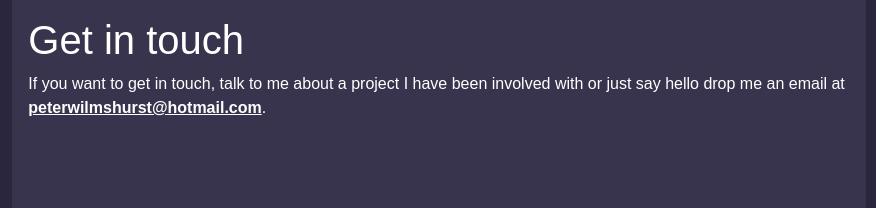
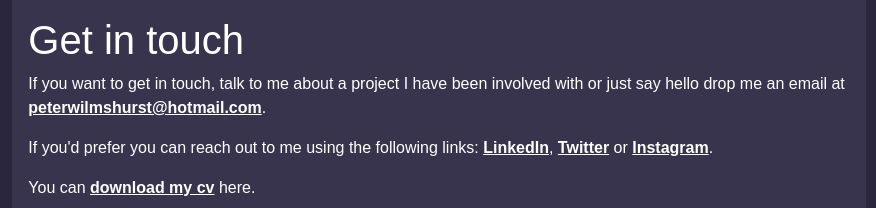
Before and after one commit to peterwilmshurst/pw_legacy, a website: page src/contact.html in a window 1280 px wide. Shown: the top 208 px of the page, 201-1077 px from the left. Drawn offline with nearby package versions, Linux system fonts and the light colour scheme; files that its build step writes are made by us from their sources; no server answers; a script that the page names is missing; a web font is replaced by a local one.

Commit message:
update contact page text

```diff
--- a/src/contact.html
+++ b/src/contact.html
@@ -48,8 +48,16 @@
                 <h1>Get in touch</h1>
                 <p>If you want to get in touch, talk to me about a project I have been involved with or just say hello
                     drop me an email at <a href="mailto:peterwilmshurst@hotmail.com">peterwilmshurst@hotmail.com</a>.
+                </p>
 
-                    <!-- <form name="contact" method="POST" data-netlify="true">
+                <p>If you'd prefer you can reach out to me using the following links: <a
+                        href="https://www.linkedin.com/in/peterwilmshurst/" target="_blank">LinkedIn</a>, <a
+                        href="https://twitter.com/petewilmshurst" target="_blank">Twitter</a> or <a
+                        href="https://www.instagram.com/peterwilmshurst_/" target="_blank">Instagram</a>.</p>
+
+                <p>You can <a href="./docs/peter-wilmshurst.pdf" target="_blank">download my cv</a> here.</p>
+
+                <!-- <form name="contact" method="POST" data-netlify="true">
                     <div class="form-group">
                         <label for="contactName">Name</label>
                         <input type="text" class="form-control" id="contactName" name="Name" placeholder="Your Name">
```
